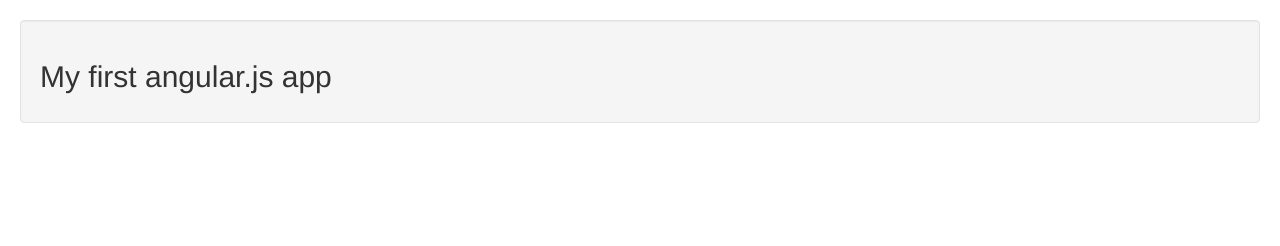
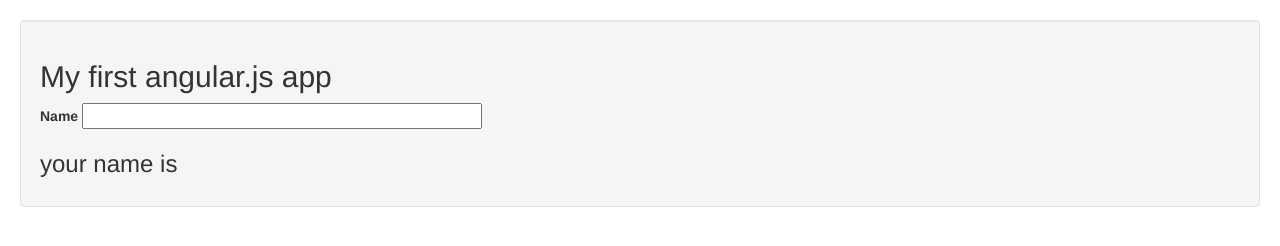
Before and after one commit to tcochran/kampala_geek_night, a website: page app.html in a window 1280 px wide. Drawn offline with nearby package versions, Linux system fonts and the light colour scheme.

Commit message:
ng-model example

```diff
--- a/app.html
+++ b/app.html
@@ -1,4 +1,4 @@
-<html>
+<html ng-app>
     <head>
         <script type="text/javascript" src="app/lib/angular.min.js"></script>
         <script type="text/javascript" src="app/js/app.js"></script>
@@ -33,6 +33,11 @@
         <div class='container'>
             <div class='well'>
                 <h2>My first angular.js app</h2>
+
+                <label>Name</label>
+                <input type='text' ng-model='name'></input>
+
+                <h3>your name is {{name}}</h3>
             </div>
         </div>
     </body>
```
